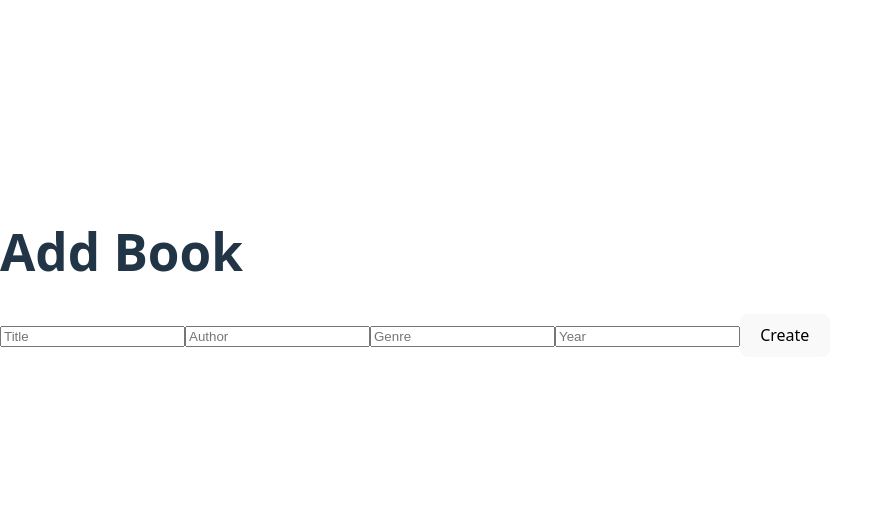
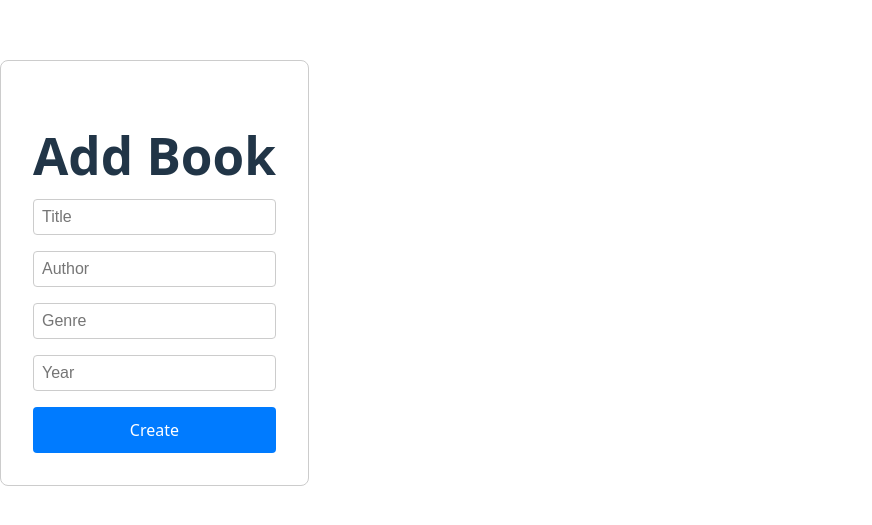
Before and after one commit to ExMe4/humanoo-case-study, a React app in the folder frontend/frontend/: page /books/new in a window 1280 px wide. Shown: the part 127-652 px from the top of the page, without its empty margins (0-872 px from the left). Built offline with nearby package versions, Linux system fonts and the light colour scheme; the HTML template or start-up script is replaced by a standard one.

Commit message:
[frontend] - tweaks to ui + loading and use state

```diff
--- a/frontend/frontend/src/pages/BookForm.jsx
+++ b/frontend/frontend/src/pages/BookForm.jsx
@@ -4,6 +4,8 @@ import { getBookById, createBook, updateBook } from "../api/bookService";
 
 function BookForm() {
   const [book, setBook] = useState({ title: "", author: "", genre: "", publicationYear: "" });
+  const [loading, setLoading] = useState(false);
+  const [error, setError] = useState("");
   const { id } = useParams();
   const navigate = useNavigate();
 
@@ -12,11 +14,15 @@ function BookForm() {
   }, [id]);
 
   const fetchBook = async (id) => {
+    setLoading(true);
+    setError("");
     try {
       const data = await getBookById(id);
       setBook(data);
     } catch (err) {
-      console.error("Failed to fetch book:", err);
+      setError("Failed to fetch book details.");
+    } finally {
+      setLoading(false);
     }
   };
 
@@ -27,22 +33,50 @@ function BookForm() {
 
   const handleSubmit = async (e) => {
     e.preventDefault();
+    setLoading(true);
+    setError("");
     try {
       if (id) await updateBook(id, book);
       else await createBook(book);
       navigate("/");
     } catch (err) {
-      console.error("Failed to save book:", err);
+      setError("Failed to save book. Please try again.");
+    } finally {
+      setLoading(false);
     }
   };
 
   return (
-    <div>
-      <h1>{id ? "Edit Book" : "Add Book"}</h1>
-      <form onSubmit={handleSubmit}>
-        <input name="title" placeholder="Title" value={book.title} onChange={handleChange} required />
-        <input name="author" placeholder="Author" value={book.author} onChange={handleChange} required />
-        <input name="genre" placeholder="Genre" value={book.genre} onChange={handleChange} />
+    <div style={{ maxWidth: "500px", margin: "2rem auto", padding: "2rem", border: "1px solid #ccc", borderRadius: "8px" }}>
+      <h1 style={{ textAlign: "center", marginBottom: "1rem" }}>{id ? "Edit Book" : "Add Book"}</h1>
+      {error && <p style={{ color: "red", marginBottom: "1rem" }}>{error}</p>}
+      {loading ? (
+        <p style={{ textAlign: "center" }}>Loading...</p>
+      ) : (
+        <form onSubmit={handleSubmit} style={{ display: "flex", flexDirection: "column", gap: "1rem" }}>
+          <input
+            name="title"
+            placeholder="Title"
+            value={book.title}
+            onChange={handleChange}
+            required
+            style={{ padding: "0.5rem", fontSize: "1rem", borderRadius: "4px", border: "1px solid #ccc" }}
+          />
+          <input
+            name="author"
+            placeholder="Author"
+            value={book.author}
+            onChange={handleChange}
+            required
+            style={{ padding: "0.5rem", fontSize: "1rem", borderRadius: "4px", border: "1px solid #ccc" }}
+          />
+          <input
+            name="genre"
+            placeholder="Genre"
+            value={book.genre}
+            onChange={handleChange}
+            style={{ padding: "0.5rem", fontSize: "1rem", borderRadius: "4px", border: "1px solid #ccc" }}
+          />
           <input
             name="publicationYear"
             placeholder="Year"
@@ -50,9 +84,25 @@ function BookForm() {
             value={book.publicationYear}
             onChange={handleChange}
             required
+            style={{ padding: "0.5rem", fontSize: "1rem", borderRadius: "4px", border: "1px solid #ccc" }}
           />
-        <button type="submit">{id ? "Update" : "Create"}</button>
+          <button
+            type="submit"
+            disabled={loading}
+            style={{
+              padding: "0.75rem",
+              fontSize: "1rem",
+              backgroundColor: "#007bff",
+              color: "white",
+              border: "none",
+              borderRadius: "4px",
+              cursor: loading ? "not-allowed" : "pointer",
+            }}
+          >
+            {id ? "Update" : "Create"}
+          </button>
         </form>
+      )}
     </div>
   );
 }
--- a/frontend/frontend/src/pages/BookList.jsx
+++ b/frontend/frontend/src/pages/BookList.jsx
@@ -4,6 +4,8 @@ import { getAllBooks, deleteBook } from "../api/bookService";
 
 function BookList() {
   const [books, setBooks] = useState([]);
+  const [loading, setLoading] = useState(true);
+  const [error, setError] = useState("");
   const navigate = useNavigate();
 
   useEffect(() => {
@@ -11,11 +13,15 @@ function BookList() {
   }, []);
 
   const fetchBooks = async () => {
+    setLoading(true);
+    setError("");
     try {
       const data = await getAllBooks();
       setBooks(data);
     } catch (err) {
-      console.error("Failed to fetch books:", err);
+      setError("Failed to fetch books.");
+    } finally {
+      setLoading(false);
     }
   };
 
@@ -25,41 +31,71 @@ function BookList() {
         await deleteBook(id);
         setBooks(books.filter((b) => b.id !== id));
       } catch (err) {
-        console.error("Failed to delete book:", err);
+        setError("Failed to delete book.");
       }
     }
   };
 
   return (
-    <div>
-      <h1>Books</h1>
-      <button onClick={() => navigate("/books/new")}>Add Book</button>
-      <table>
+    <div style={{ maxWidth: "900px", margin: "2rem auto", padding: "1rem"}}>
+      <h1 style={{ textAlign: "center", marginBottom: "1rem" }}>Book Library</h1>
+      {error && <p style={{ color: "red", marginBottom: "1rem" }}>{error}</p>}
+      <button
+        onClick={() => navigate("/books/new")}
+        style={{
+          padding: "0.5rem 1rem",
+          marginBottom: "1rem",
+          backgroundColor: "#28a745",
+          color: "white",
+          border: "none",
+          borderRadius: "4px",
+          cursor: "pointer",
+        }}
+      >
+        Add Book
+      </button>
+      {loading ? (
+        <p>Loading books...</p>
+      ) : (
+        <div style={{ overflowX: "auto" }}>
+          <table style={{ width: "100%", borderCollapse: "collapse" }}>
             <thead>
               <tr>
-            <th>Title</th>
-            <th>Author</th>
-            <th>Genre</th>
-            <th>Year</th>
-            <th>Actions</th>
+                <th style={{ border: "1px solid #ccc", padding: "0.5rem" }}>Title</th>
+                <th style={{ border: "1px solid #ccc", padding: "0.5rem" }}>Author</th>
+                <th style={{ border: "1px solid #ccc", padding: "0.5rem" }}>Genre</th>
+                <th style={{ border: "1px solid #ccc", padding: "0.5rem" }}>Year</th>
+                <th style={{ border: "1px solid #ccc", padding: "0.5rem" }}>Actions</th>
               </tr>
             </thead>
             <tbody>
               {books.map((b) => (
                 <tr key={b.id}>
-              <td>{b.title}</td>
-              <td>{b.author}</td>
-              <td>{b.genre}</td>
-              <td>{b.publicationYear}</td>
-              <td>
-                <button onClick={() => navigate(`/books/${b.id}/edit`)}>Edit</button>
-                <button onClick={() => handleDelete(b.id)}>Delete</button>
+                  <td style={{ border: "1px solid #ccc", padding: "0.5rem" }}>{b.title}</td>
+                  <td style={{ border: "1px solid #ccc", padding: "0.5rem" }}>{b.author}</td>
+                  <td style={{ border: "1px solid #ccc", padding: "0.5rem" }}>{b.genre}</td>
+                  <td style={{ border: "1px solid #ccc", padding: "0.5rem" }}>{b.publicationYear}</td>
+                  <td style={{ border: "1px solid #ccc", padding: "0.5rem", display: "flex", gap: "0.5rem" }}>
+                    <button
+                      onClick={() => navigate(`/books/${b.id}/edit`)}
+                      style={{ padding: "0.25rem 0.5rem", backgroundColor: "#ffc107", border: "none", borderRadius: "4px", cursor: "pointer" }}
+                    >
+                      Edit
+                    </button>
+                    <button
+                      onClick={() => handleDelete(b.id)}
+                      style={{ padding: "0.25rem 0.5rem", backgroundColor: "#dc3545", color: "white", border: "none", borderRadius: "4px", cursor: "pointer" }}
+                    >
+                      Delete
+                    </button>
                   </td>
                 </tr>
               ))}
             </tbody>
           </table>
         </div>
+      )}
+    </div>
   );
 }
 
```
Lines whose indentation alone changed are shown as unchanged.
